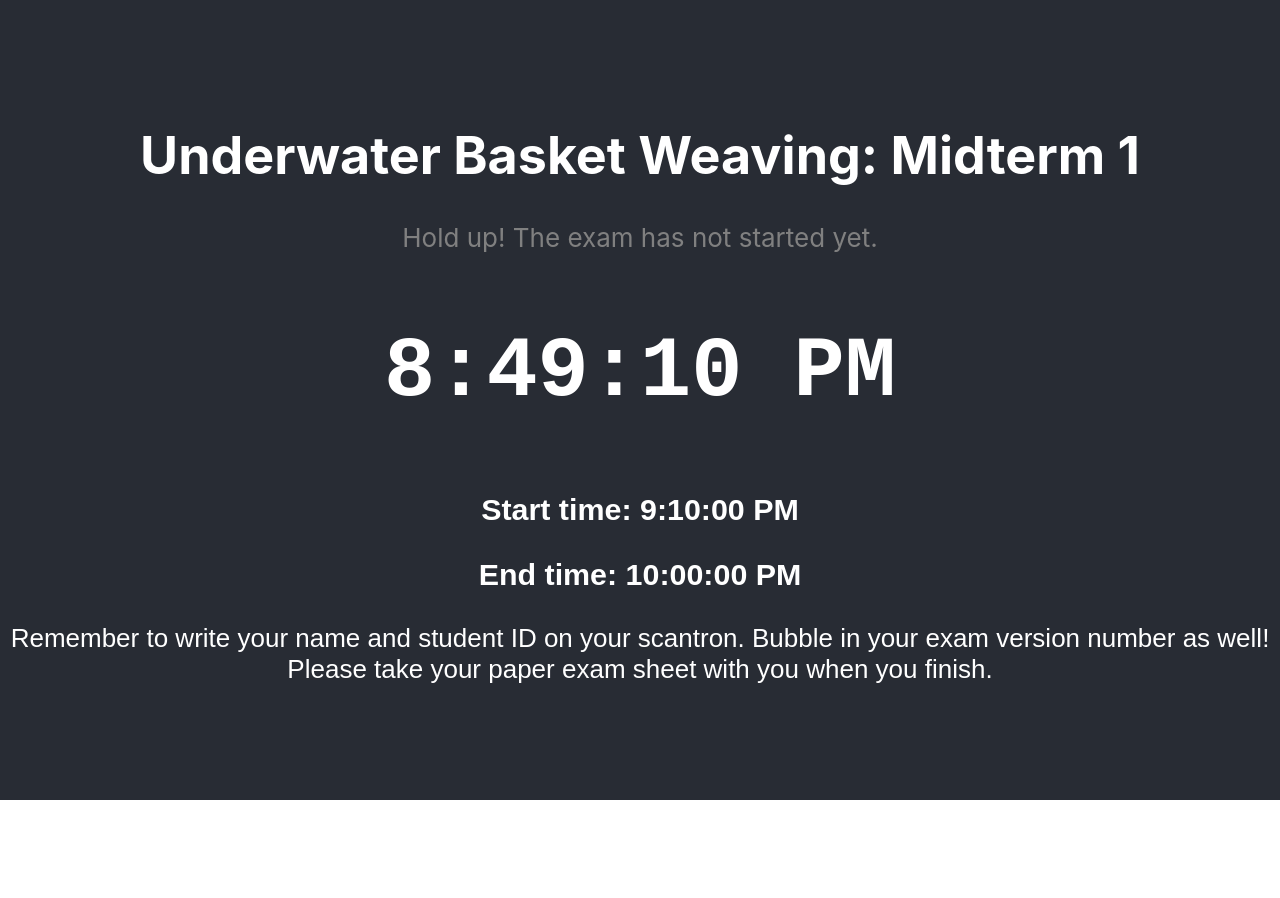
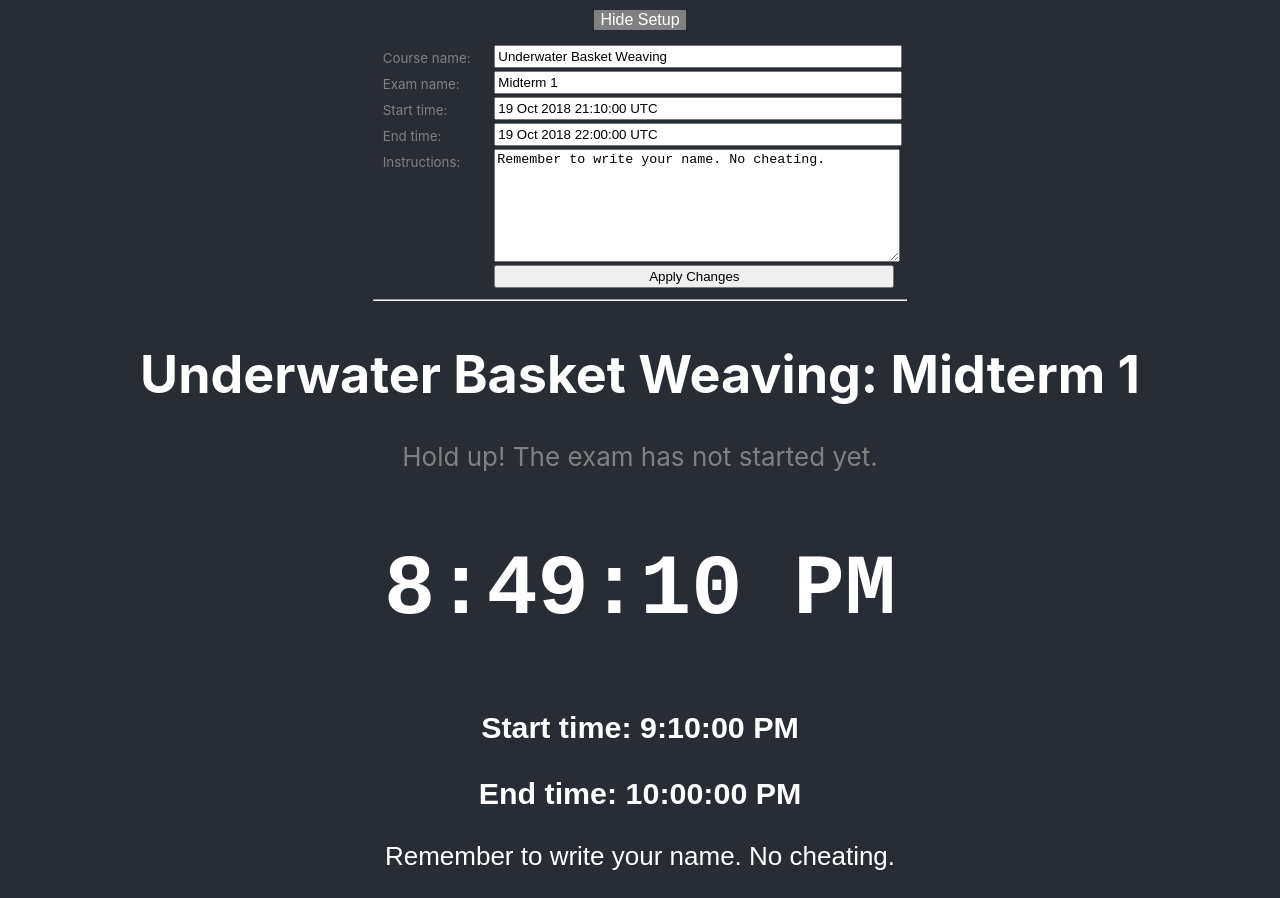
Before and after one commit to captainalan/exam-clock, a React (Create React App) app: page / in a window 1280 px wide. Before the commit the page ends 800 px from the top, so only its background shows below. Built offline with nearby package versions, Linux system fonts and the light colour scheme.

Commit message:
Added form to edit app text; some edits to README

```diff
--- a/src/App.css
+++ b/src/App.css
@@ -28,6 +28,43 @@
   }
 }
 
+.App .SetupBar {
+  color: grey;
+  font-size: 10pt;
+}
+
+.App .SetupBar button {
+  background: grey;
+  border: none;
+  color: white;
+  font-size: 16px;
+  margin: 10px;
+}
+
+.App .SetupBar .SetupForm {
+  text-align: left;
+  padding: 5px;
+}
+
+.App .SetupBar .SetupForm label {
+  display: inline-block; /* For aligning text */
+  padding: 5px;
+  vertical-align: top;
+  width: 8em;
+}
+
+.App .SetupBar .SetupForm input, textarea {
+  padding: 2px;
+  width: 30em;
+}
+.App .SetupBar .SetupForm textarea {
+  height: 8em;
+}
+
+.App .SetupBar .SetupFormHidden {
+  display: none;
+}
+
 div .announcement {
   font-family: Arial, Helvetica, sans-serif;
 }
--- a/src/App.js
+++ b/src/App.js
@@ -1,27 +1,159 @@
 import React, { Component } from 'react';
 import './App.css';
 
+/* Start and End times stored in UTC in state;
+   They can be converted when they need to be displayed. */
 const exam_info = {
-  course:"Underwater Basket Weaving",
-  name: "Midterm 1",
+  course_name:"Underwater Basket Weaving",
+  exam_name: "Midterm 1",
   start_time:'19 Oct 2018 21:10:00 UTC',
   end_time:'19 Oct 2018 22:00:00 UTC',
-  instructions: "Remember to write your name and student ID on your scantron. Bubble in your exam version number as well! Please take your paper exam sheet with you when you finish.",
+  instructions: "Remember to write your name. No cheating.",
 }
 
+/* Time zone stuff */
+const offset = new Date().getTimezoneOffset();
+
 class App extends Component {
+  constructor(props){
+    super(props);
+    this.state = {
+      exam_info: exam_info,
+      showSettings: true,
+    }
+    this.handleSettingsSubmit = this.handleSettingsSubmit.bind(this);
+    this.toggleSettingsVisibility = this.toggleSettingsVisibility.bind(this);
+  }
+
+  handleSettingsSubmit(updated_exam_info) {
+    this.setState( {exam_info: updated_exam_info} );
+  }
+
+  toggleSettingsVisibility() {
+    this.setState({ showSettings:(!this.state.showSettings) });
+  }
+
   render() {
     return (
       <div className="App">
-        <h1>{exam_info.course}: {exam_info.name} </h1>
+        <SetupBar
+          exam_info={this.state.exam_info}
+          handleSubmit={this.handleSettingsSubmit}
+          toggleSettings={this.toggleSettingsVisibility}
+          showSettings={this.state.showSettings}
+         />
+        <h1>{this.state.exam_info.course_name}: {this.state.exam_info.exam_name} </h1>
         {/* Convert Date string in JSON object to Date object here*/}
         <ExamClock
-          start_time = {new Date(exam_info.start_time)}
-          end_time = {new Date(exam_info.end_time)}
-          instructions = {exam_info.instructions}
+          start_time = {new Date(this.state.exam_info.start_time)}
+          end_time = {new Date(this.state.exam_info.end_time)}
+          instructions = {this.state.exam_info.instructions}
         />
       </div>
     );
+  }
+}
+
+class SetupBar extends Component {
+  /* An unobtrusive bar to access setup/settings */
+
+  /* This component has state which is 'forwarded' to the main App when the
+     submit button is pressed... */
+  constructor(props) {
+    super(props);
+    this.state = this.props.exam_info;
+
+    this.handleChange = this.handleChange.bind(this);
+    this.handleSubmit = this.handleSubmit.bind(this);
+  }
+
+  handleChange(event) {
+    const target = event.target;
+    const value = target.value;
+    const name = target.name;
+
+    this.setState({
+      [name]: value
+    });
+  }
+
+  handleSubmit(event) {
+    // Stuff that happens when the submit button is pressed
+    // Validate input before changing settings
+    // - Check to make sure valid dates are given
+    // Change settings via a js object
+    this.props.handleSubmit(this.state); // Pass state as parameter
+
+    event.preventDefault();
+  }
+  render() {
+    return(
+      <div className="SetupBar">
+        <button
+          onClick={this.props.toggleSettings}
+        >
+          {this.props.showSettings ? "Hide Setup" : "Setup" }
+        </button>
+
+        <div
+          className={this.props.showSettings ? "SetupForm" : "SetupFormHidden"}
+        >
+          <form onSubmit={this.handleSubmit}>
+
+            <label htmlFor="course_name">Course name: </label>
+            <input
+              id="course_name"
+              name="course_name" // Name attribute needed for controlled components
+              type="text"
+              value={this.state.course_name}
+              onChange={this.handleChange}
+            /><br />
+
+            <label htmlFor="exam_name">Exam name: </label>
+            <input
+              id="exam_name"
+              name="exam_name"
+              type="text"
+              value={this.state.exam_name}
+              onChange={this.handleChange}
+            /><br />
+
+            <label htmlFor="start_time">Start time: </label>
+            <input
+              id="start_time"
+              name="start_time"
+              type="text"
+              value={this.state.start_time}
+              onChange={this.handleChange}
+            /><br />
+
+            <label htmlFor="end_time">End time: </label>
+            <input
+              id="end_time"
+              name="end_time"
+              type="text"
+              value={this.state.end_time}
+              onChange={this.handleChange}
+            /><br />
+
+            <label htmlFor="instructions">Instructions: </label>
+            <textarea
+              id="instructions"
+              name="instructions"
+              value={this.state.instructions}
+              onChange={this.handleChange}
+            /><br />
+
+            <label htmlFor="submitButton"></label>
+            <input id="submitButton" type="submit" value="Apply Changes" />
+
+            {/* Add reset changes button */}
+
+          </form>
+        </div>
+        <hr />
+      </div>
+    )
   }
 }
 
@@ -29,7 +161,6 @@ class ExamClock extends Component {
   constructor(props){
     super(props);
     this.state = {date: new Date()};
-
   }
 
   componentDidMount() {
```
Also changed, not shown: 2 other files (tests, documents, lock files or other folders).
